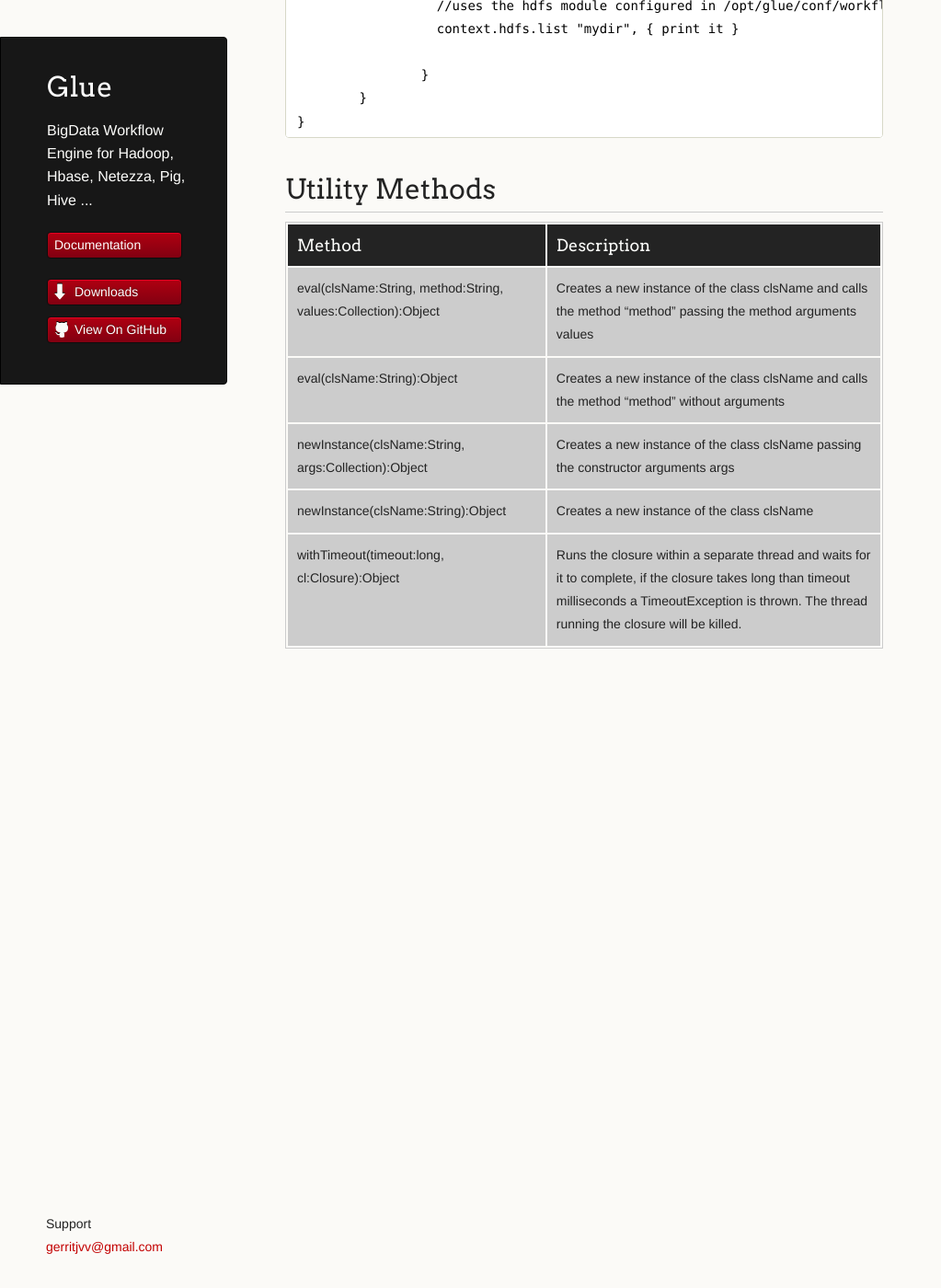
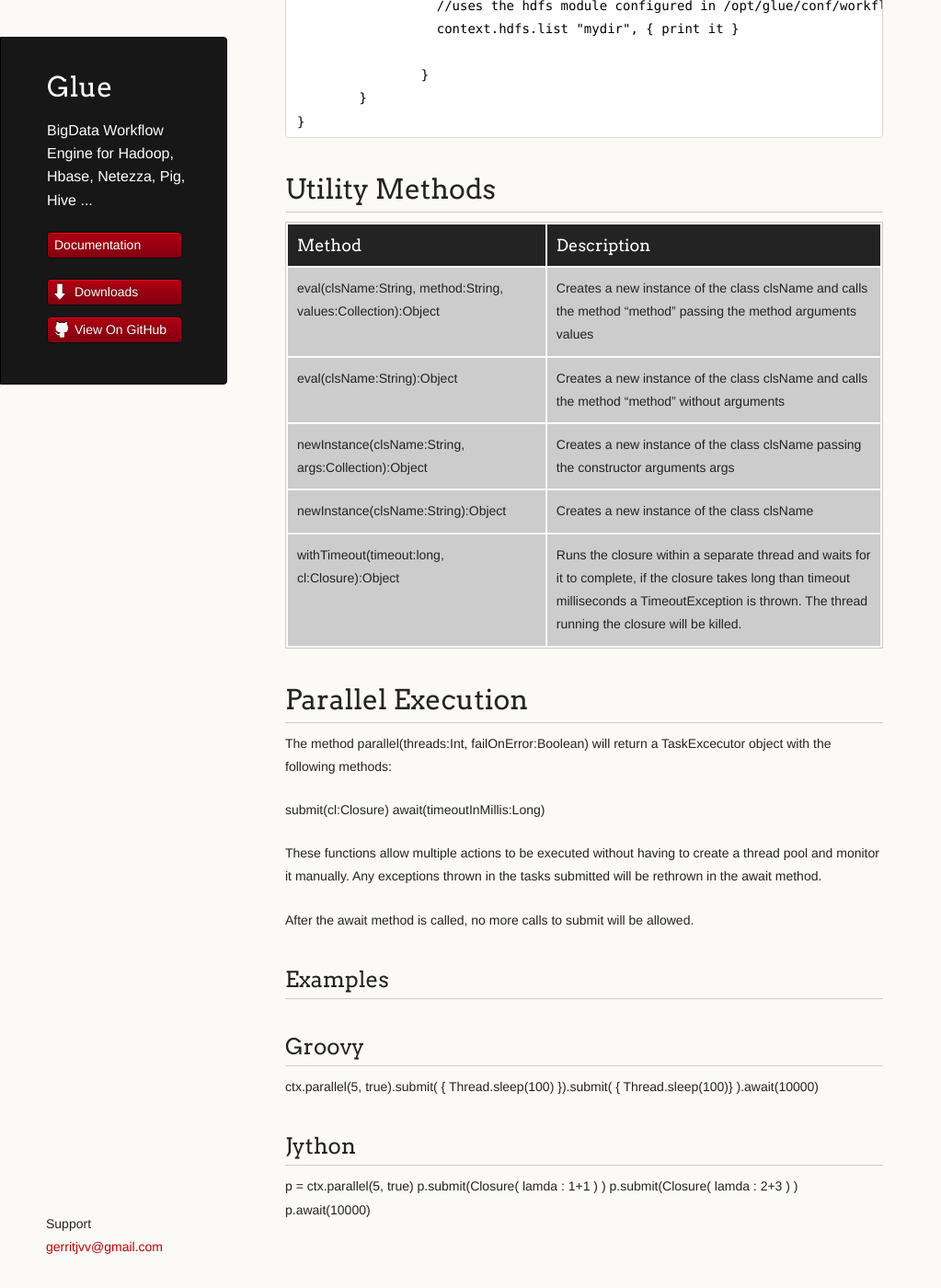
Before and after one commit to gerritjvv/glue, a Jekyll site: the page built from gluecontext.markdown, in a window 1280 px wide and 1400 px high, scrolled down 1036 px. Shown: the whole window at 92% size, without its empty margins (0-1023 px from the left). Built offline with Jekyll 4.4.1, drawn with Linux system fonts in a browser that asks for light colours; Markdown is read by kramdown in place of the engine named in the settings; before the commit the page ends 1823 px from its top, so only the background shows below that.

Commit message:
Fixes #20

```diff
--- a/gluecontext.markdown
+++ b/gluecontext.markdown
@@ -56,3 +56,28 @@
 newInstance(clsName:String, args:Collection):Object| Creates a new instance of the class clsName passing the constructor arguments args
 newInstance(clsName:String):Object| Creates a new instance of the class clsName
 withTimeout(timeout:long, cl:Closure):Object| Runs the closure within a separate thread and waits for it to complete, if the closure takes long than timeout milliseconds a TimeoutException is thrown. The thread running the closure will be killed.
+
+#Parallel Execution
+
+The method parallel(threads:Int, failOnError:Boolean) will return a TaskExcecutor object with the following methods:
+
+submit(cl:Closure)
+await(timeoutInMillis:Long)
+
+These functions allow multiple actions to be executed without having to create a thread pool and monitor it manually.
+Any exceptions thrown in the tasks submitted will be rethrown in the await method.
+
+After the await method is called, no more calls to submit will be allowed.
+
+## Examples
+
+## Groovy
+
+ctx.parallel(5, true).submit( { Thread.sleep(100) }).submit( { Thread.sleep(100)} ).await(10000)
+
+## Jython
+
+p = ctx.parallel(5, true)
+p.submit(Closure( lamda : 1+1 ) )
+p.submit(Closure( lamda : 2+3 ) )
+p.await(10000)
```
Also changed, not shown: jythonexample.markdown (+23 -0 lines).
